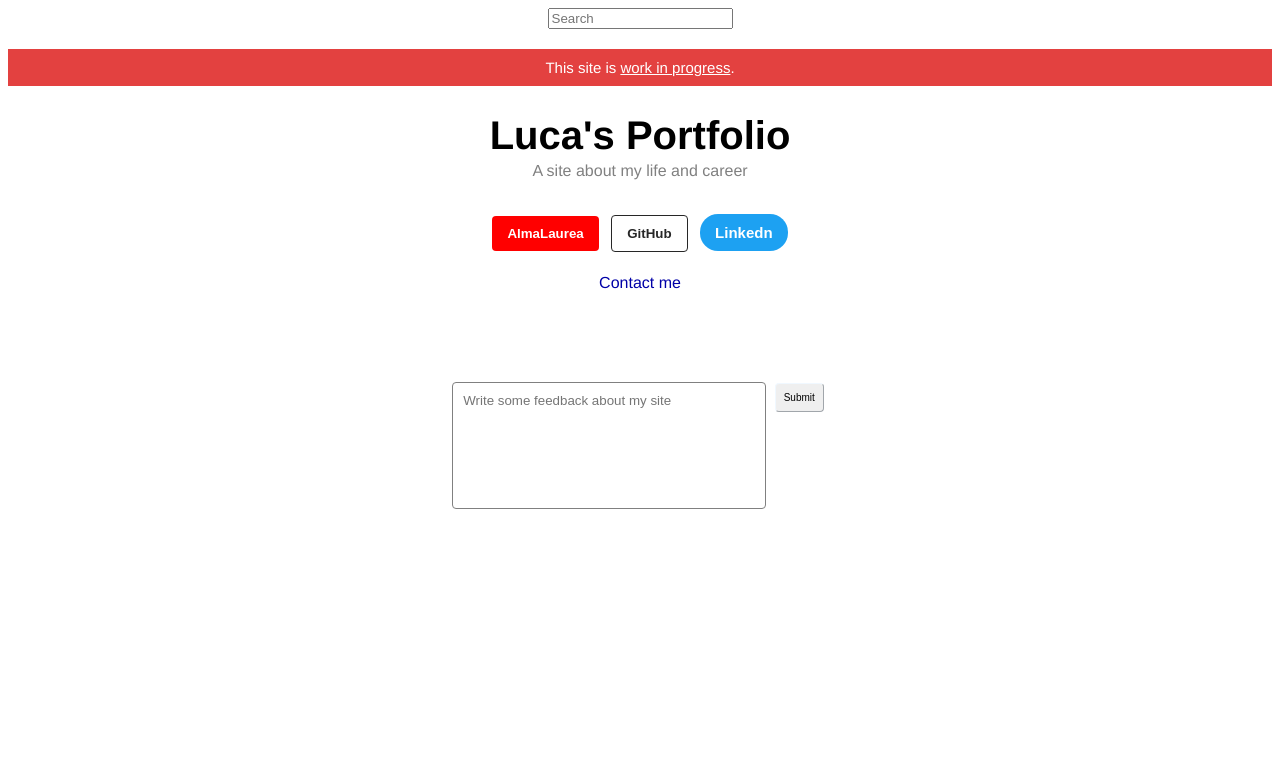
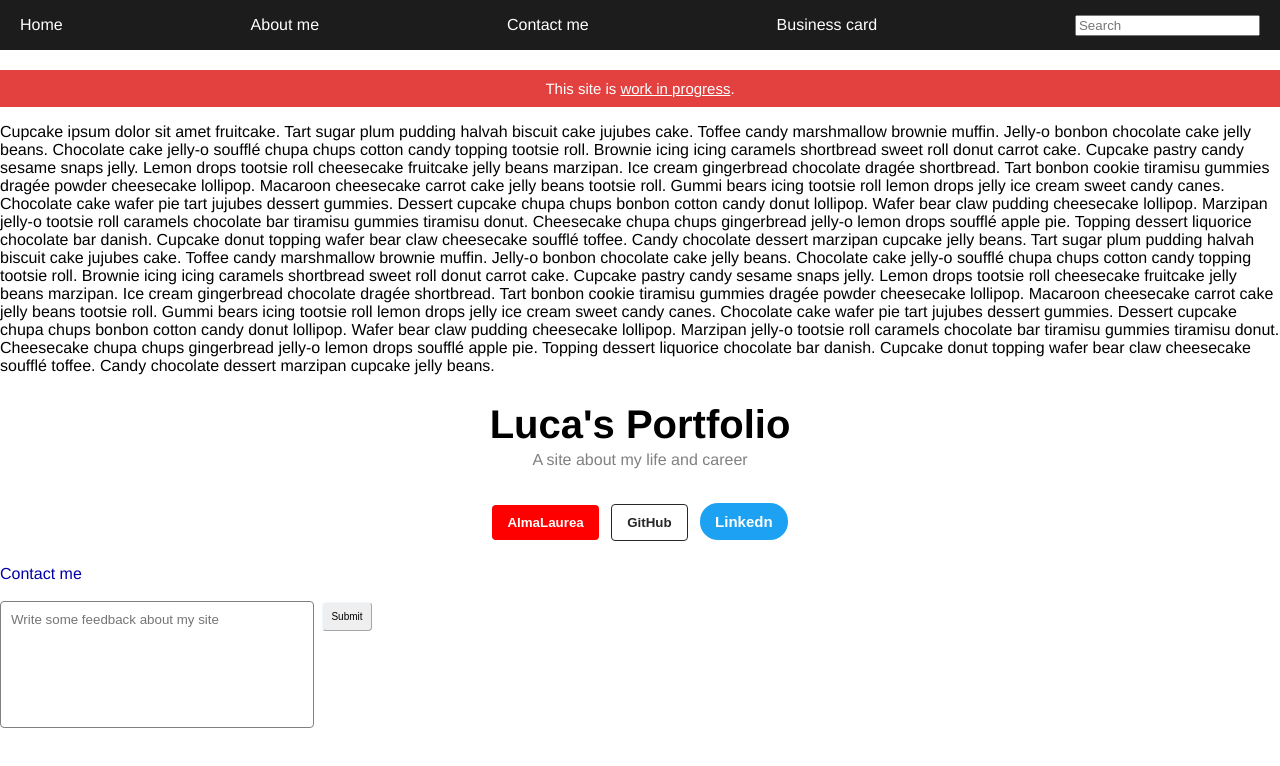
Before and after one commit to lucaliver/luca-portfolio, a plain HTML site: page index.html in a window 1280 px wide. Drawn offline with Linux system fonts and the light colour scheme.

Commit message:
Added header and cupcake ipsum

```diff
--- a/index.html
+++ b/index.html
@@ -6,42 +6,46 @@
     <title>Luca's Portfolio</title>
     <link rel="stylesheet" href="styles/general.css">
     <link rel="stylesheet" href="styles/buttons.css">
-    <link rel="stylesheet" href="styles/header.css">
+    <link rel="stylesheet" href="styles/my-header.css">
     <link rel="preconnect" href="https://fonts.googleapis.com">
     <link rel="preconnect" href="https://fonts.gstatic.com" crossorigin>
     <link href="https://fonts.googleapis.com/css2?family=Roboto:ital@1&display=swap" rel="stylesheet">
 </head>
 <body>
     <div class="header">
+        <div class="header-element">Home</div>
+        <div class="header-element">About me</div>
+        <div class="header-element">Contact me</div>
+        <div class="header-element">Business card</div>
+
         <input class="search-bar" type="text" placeholder="Search">
-
     </div>
-
-
 
     <div class="wip-warning">
         This site is <u>work in progress</u>.
     </div>
 
+    <p>Cupcake ipsum dolor sit amet fruitcake.
+        Tart sugar plum pudding halvah biscuit cake jujubes cake. Toffee candy marshmallow brownie muffin. Jelly-o bonbon chocolate cake jelly beans. Chocolate cake jelly-o soufflé chupa chups cotton candy topping tootsie roll. Brownie icing icing caramels shortbread sweet roll donut carrot cake.
+        Cupcake pastry candy sesame snaps jelly. Lemon drops tootsie roll cheesecake fruitcake jelly beans marzipan. Ice cream gingerbread chocolate dragée shortbread. Tart bonbon cookie tiramisu gummies dragée powder cheesecake lollipop. Macaroon cheesecake carrot cake jelly beans tootsie roll. Gummi bears icing tootsie roll lemon drops jelly ice cream sweet candy canes. Chocolate cake wafer pie tart jujubes dessert gummies.
+        Dessert cupcake chupa chups bonbon cotton candy donut lollipop. Wafer bear claw pudding cheesecake lollipop. Marzipan jelly-o tootsie roll caramels chocolate bar tiramisu gummies tiramisu donut. Cheesecake chupa chups gingerbread jelly-o lemon drops soufflé apple pie. Topping dessert liquorice chocolate bar danish. Cupcake donut topping wafer bear claw cheesecake soufflé toffee. Candy chocolate dessert marzipan cupcake jelly beans.
+        Tart sugar plum pudding halvah biscuit cake jujubes cake. Toffee candy marshmallow brownie muffin. Jelly-o bonbon chocolate cake jelly beans. Chocolate cake jelly-o soufflé chupa chups cotton candy topping tootsie roll. Brownie icing icing caramels shortbread sweet roll donut carrot cake.
+        Cupcake pastry candy sesame snaps jelly. Lemon drops tootsie roll cheesecake fruitcake jelly beans marzipan. Ice cream gingerbread chocolate dragée shortbread. Tart bonbon cookie tiramisu gummies dragée powder cheesecake lollipop. Macaroon cheesecake carrot cake jelly beans tootsie roll. Gummi bears icing tootsie roll lemon drops jelly ice cream sweet candy canes. Chocolate cake wafer pie tart jujubes dessert gummies.
+        Dessert cupcake chupa chups bonbon cotton candy donut lollipop. Wafer bear claw pudding cheesecake lollipop. Marzipan jelly-o tootsie roll caramels chocolate bar tiramisu gummies tiramisu donut. Cheesecake chupa chups gingerbread jelly-o lemon drops soufflé apple pie. Topping dessert liquorice chocolate bar danish. Cupcake donut topping wafer bear claw cheesecake soufflé toffee. Candy chocolate dessert marzipan cupcake jelly beans.
+    </p>
+
     <h1 class="my-title">Luca's Portfolio</h1>
     <p class="subtitle">A site about my life and career</p>
 
-    <div>
+    <div class="my-buttons">
         <button class="yt">AlmaLaurea</button>
         <button class="follow">GitHub</button>
         <button class="tweet">Linkedn</button>
     </div>
 
-    <br>
-
     <div>
         <a class="my-link" href="contact-me.html">Contact me</a>
     </div>
-
-    <br>
-    <br>
-    <br>
-    <br>
     <br>
 
     <div>
--- a/styles/buttons.css
+++ b/styles/buttons.css
@@ -2,6 +2,12 @@ button {                        /* Button is an element selector */
     padding: 10px 15px;
     margin: 4px;
     cursor: pointer;
+}
+
+.my-buttons {
+    text-align: center;
+    margin-top: 20px;
+    margin-bottom: 20px;
 }
 
 .yt {                           /* This is a class selector */
--- a/styles/general.css
+++ b/styles/general.css
@@ -5,10 +5,9 @@
 }
 
 body {
-    font-family: Helvetica;
+    font-family: Helvetica, Arial;
     font-size: medium;
-    text-align: center;
-    margin: 5;
+    margin: 0;
 }
 
 .my-link {
--- a/styles/header.css
+++ /dev/null
@@ -1,4 +0,0 @@
-.header {
-    display: flexbox;
-    margin-bottom: 20px;
-}
--- /dev/null
+++ b/styles/my-header.css
@@ -0,0 +1,22 @@
+.header {
+    display: flex;
+    flex-direction: row;
+    padding-left: 10px;
+    padding-right: 10px;
+    margin-bottom: 20px;
+    height: 50px;
+    align-items: center;
+    justify-content: space-between;
+    position: sticky; top: 0;
+    background-color: rgb(28, 28, 28);
+    color: white;
+}
+
+.header-element {
+    margin-left: 10px;
+    margin-right: 10px;
+}
+
+.search-bar {
+    margin-left: 20px;
+    margin-right: 10px;
```
